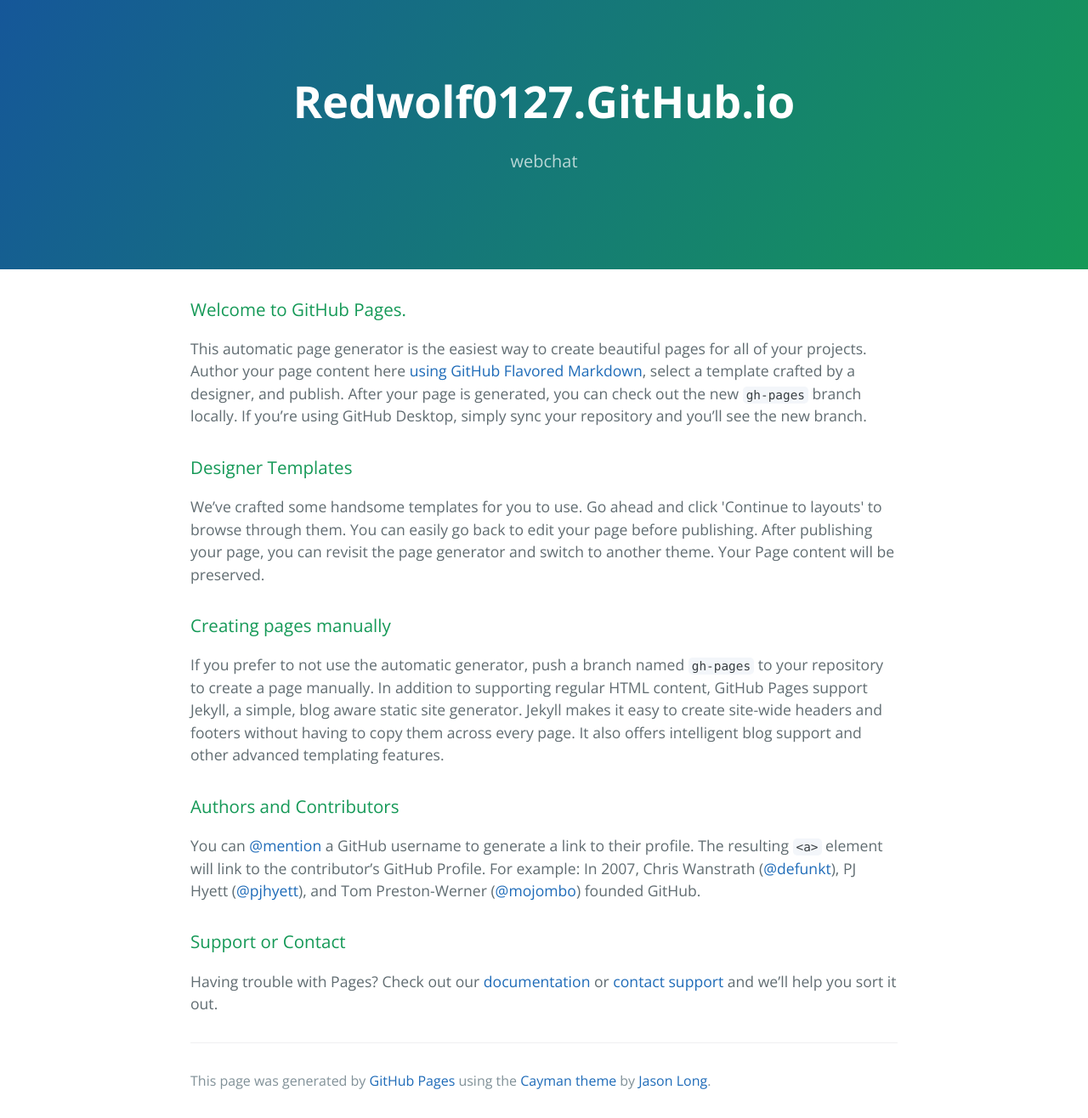
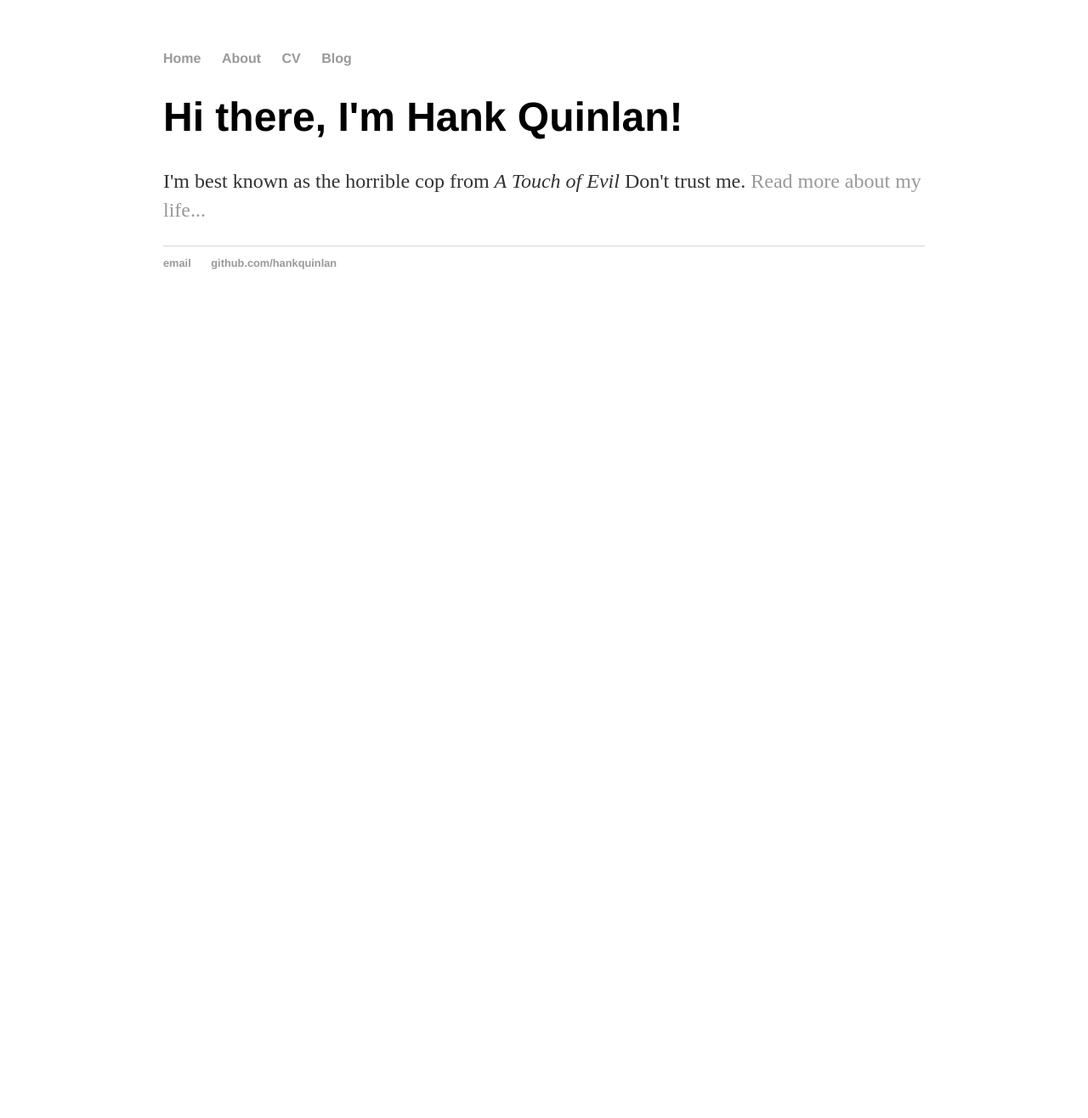
Before and after one commit to redwolf0127/redwolf0127.github.io, a Jekyll site: the page built from index.html, in a window 1280 px wide. Shown: the whole page at 85% size. Built offline with Jekyll 4.4.1, drawn with Linux system fonts in a browser that asks for light colours; after the commit the page ends 900 px from its top, so only the background shows below that.

Commit message:
Update index.html

```diff
--- a/index.html
+++ b/index.html
@@ -1,53 +1,8 @@
-<!DOCTYPE html>
-<html lang="en-us">
-  <head>
-    <meta charset="UTF-8">
-    <title>Redwolf0127.GitHub.io by redwolf0127</title>
-    <meta name="viewport" content="width=device-width, initial-scale=1">
-    <link rel="stylesheet" type="text/css" href="stylesheets/normalize.css" media="screen">
-    <link href='https://fonts.googleapis.com/css?family=Open+Sans:400,700' rel='stylesheet' type='text/css'>
-    <link rel="stylesheet" type="text/css" href="stylesheets/stylesheet.css" media="screen">
-    <link rel="stylesheet" type="text/css" href="stylesheets/github-light.css" media="screen">
-  </head>
-  <body>
-    <section class="page-header">
-      <h1 class="project-name">Redwolf0127.GitHub.io</h1>
-      <h2 class="project-tagline">webchat</h2>
-    </section>
-
-    <section class="main-content">
-      <h3>
-<a id="welcome-to-github-pages" class="anchor" href="#welcome-to-github-pages" aria-hidden="true"><span aria-hidden="true" class="octicon octicon-link"></span></a>Welcome to GitHub Pages.</h3>
-
-<p>This automatic page generator is the easiest way to create beautiful pages for all of your projects. Author your page content here <a href="https://guides.github.com/features/mastering-markdown/">using GitHub Flavored Markdown</a>, select a template crafted by a designer, and publish. After your page is generated, you can check out the new <code>gh-pages</code> branch locally. If you’re using GitHub Desktop, simply sync your repository and you’ll see the new branch.</p>
-
-<h3>
-<a id="designer-templates" class="anchor" href="#designer-templates" aria-hidden="true"><span aria-hidden="true" class="octicon octicon-link"></span></a>Designer Templates</h3>
-
-<p>We’ve crafted some handsome templates for you to use. Go ahead and click 'Continue to layouts' to browse through them. You can easily go back to edit your page before publishing. After publishing your page, you can revisit the page generator and switch to another theme. Your Page content will be preserved.</p>
-
-<h3>
-<a id="creating-pages-manually" class="anchor" href="#creating-pages-manually" aria-hidden="true"><span aria-hidden="true" class="octicon octicon-link"></span></a>Creating pages manually</h3>
-
-<p>If you prefer to not use the automatic generator, push a branch named <code>gh-pages</code> to your repository to create a page manually. In addition to supporting regular HTML content, GitHub Pages support Jekyll, a simple, blog aware static site generator. Jekyll makes it easy to create site-wide headers and footers without having to copy them across every page. It also offers intelligent blog support and other advanced templating features.</p>
-
-<h3>
-<a id="authors-and-contributors" class="anchor" href="#authors-and-contributors" aria-hidden="true"><span aria-hidden="true" class="octicon octicon-link"></span></a>Authors and Contributors</h3>
-
-<p>You can <a href="https://help.github.com/articles/basic-writing-and-formatting-syntax/#mentioning-users-and-teams" class="user-mention">@mention</a> a GitHub username to generate a link to their profile. The resulting <code>&lt;a&gt;</code> element will link to the contributor’s GitHub Profile. For example: In 2007, Chris Wanstrath (<a href="https://github.com/defunkt" class="user-mention">@defunkt</a>), PJ Hyett (<a href="https://github.com/pjhyett" class="user-mention">@pjhyett</a>), and Tom Preston-Werner (<a href="https://github.com/mojombo" class="user-mention">@mojombo</a>) founded GitHub.</p>
-
-<h3>
-<a id="support-or-contact" class="anchor" href="#support-or-contact" aria-hidden="true"><span aria-hidden="true" class="octicon octicon-link"></span></a>Support or Contact</h3>
-
-<p>Having trouble with Pages? Check out our <a href="https://help.github.com/pages">documentation</a> or <a href="https://github.com/contact">contact support</a> and we’ll help you sort it out.</p>
-
-      <footer class="site-footer">
-
-        <span class="site-footer-credits">This page was generated by <a href="https://pages.github.com">GitHub Pages</a> using the <a href="https://github.com/jasonlong/cayman-theme">Cayman theme</a> by <a href="https://twitter.com/jasonlong">Jason Long</a>.</span>
-      </footer>
-
-    </section>
-
-
-  </body>
-</html>
+---
+layout: default
+title: Hank Quinlan, Horrible Cop
+---
+<div class="blurb">
+	<h1>Hi there, I'm Hank Quinlan!</h1>
+	<p>I'm best known as the horrible cop from <em>A Touch of Evil</em> Don't trust me. <a href="/about">Read more about my life...</a></p>
+</div><!-- /.blurb -->
```
